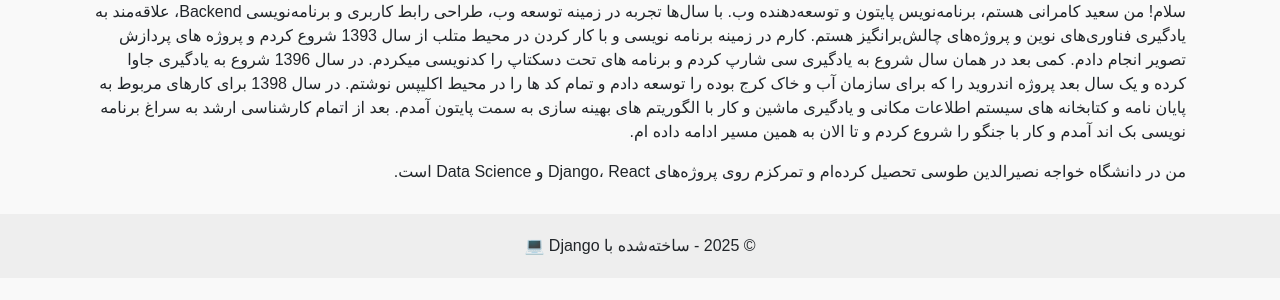
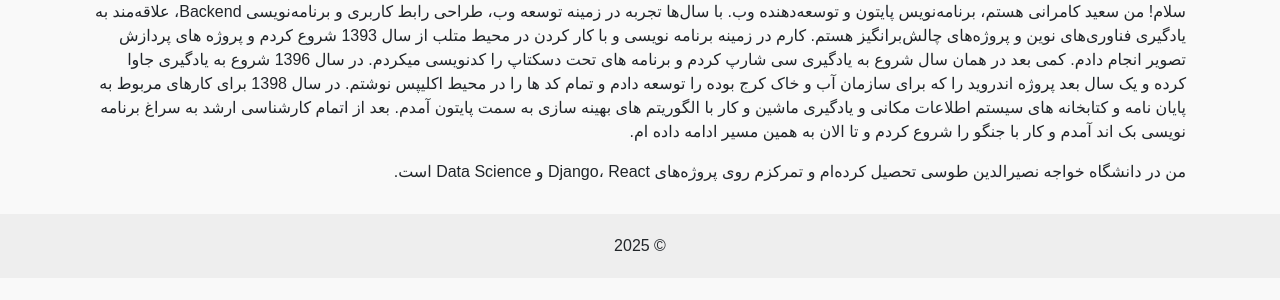
Before and after one commit to kamiiii94/mypersonalwebsite, a Django app: page /about/ in a window 1280 px wide. Shown: the part 126-426 px from the top of the page. Run offline with Django 5.2, Linux system fonts and the light colour scheme; parts of the project's set-up code (start-up, migrations or seed data) failed here and were passed over.

Commit message:
changing base page

```diff
--- a/config/settings.py
+++ b/config/settings.py
@@ -116,10 +116,11 @@ USE_TZ = True
 # https://docs.djangoproject.com/en/5.2/howto/static-files/
 
 STATIC_URL = '/static/'
-STATIC_ROOT = os.path.join(BASE_DIR, 'staticfiles')
+
 STATICFILES_DIRS = [
-    BASE_DIR / "portfolio" / "static",
+    os.path.join(BASE_DIR, "portfolio/static"),
 ]
+STATIC_ROOT = os.path.join(BASE_DIR, "staticfiles")
 
 # Default primary key field type
 # https://docs.djangoproject.com/en/5.2/ref/settings/#default-auto-field
--- a/portfolio/templates/portfolio/base.html
+++ b/portfolio/templates/portfolio/base.html
@@ -64,7 +64,7 @@
     </div>
 
     <div class="footer">
-        &copy; 2025 - ساخته‌شده با Django 💻
+        &copy; 2025
     </div>
 
     <!-- Swiper JS -->
```
